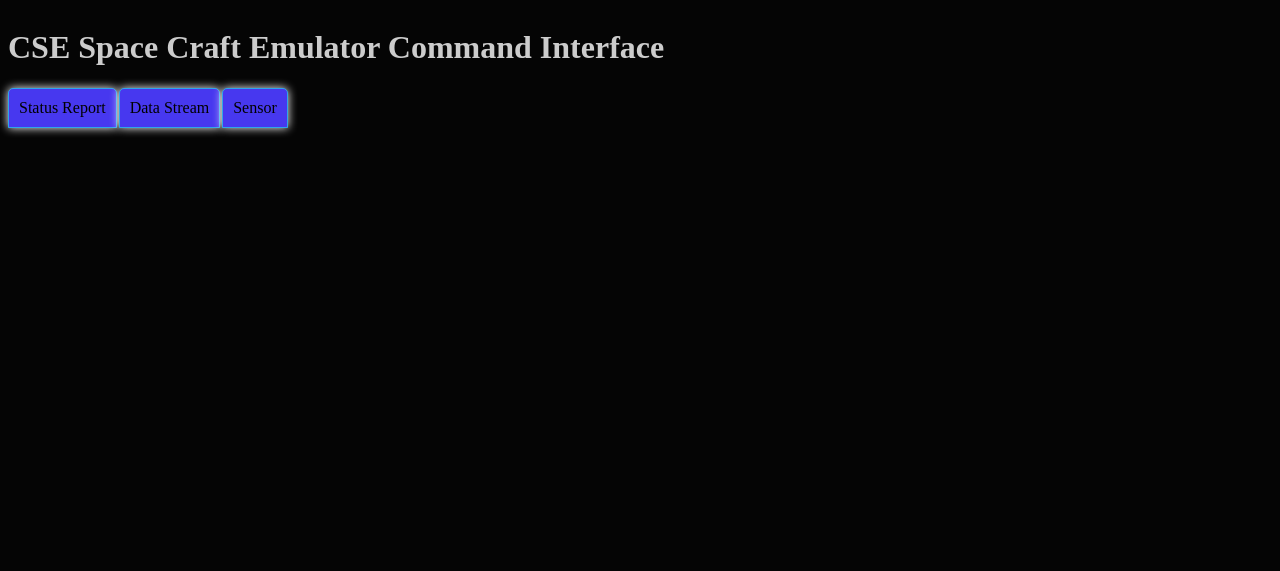
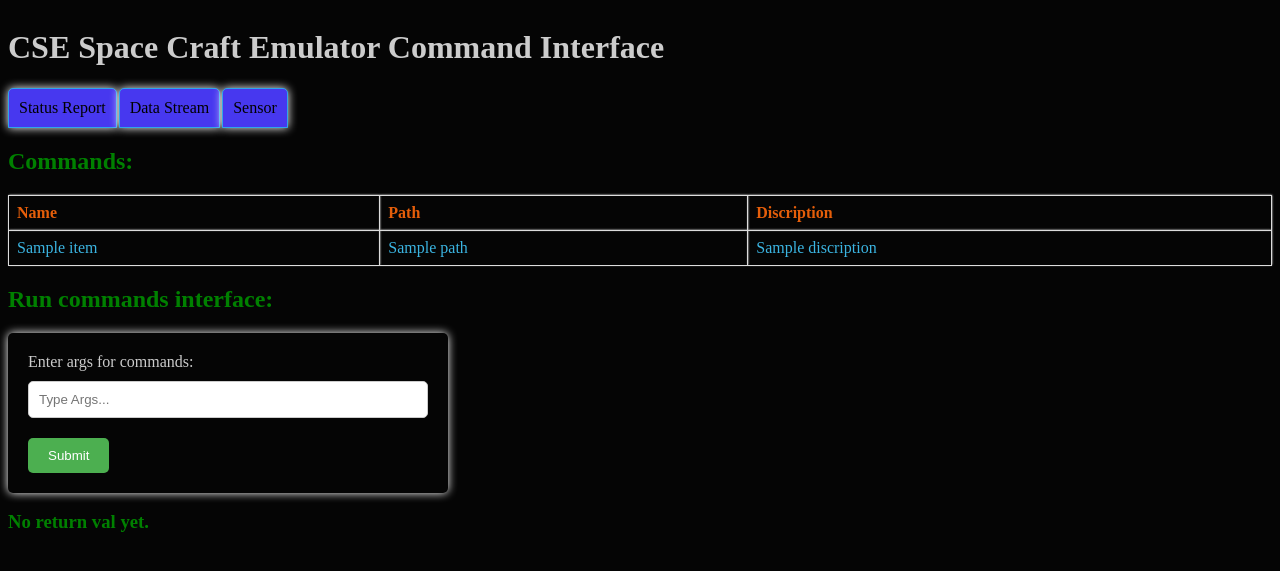
Before and after one commit to Center-for-Space-Engineering/ground_station, a Python web app: template src/host/templates/Command.html in a window 1280 px wide. Shown: the top 571 px of the page. Run offline with Jinja, Linux system fonts and the light colour scheme; the template is opened without the code that fills it: most values are stand-ins (such as "Sample title", 1, 10 or a date in 2020).

Commit message:
working on commands ui

```diff
--- a/src/host/commandParent.py
+++ b/src/host/commandParent.py
@@ -46,3 +46,9 @@ class commandParent():
             class uses.
         '''
         return "<p>\t No Args implement</p>"
+    def get_args_server(self):
+        return [{
+            'Name' : 'No get_args_server implemented',
+            'Path' : 'No path given',
+            'Discription' : 'Please implente the get_args_server function so that the server can run this command.'
+            }]
--- a/src/host/source/page_manigure.js
+++ b/src/host/source/page_manigure.js
@@ -92,7 +92,7 @@ function refresh_thread_report()
         }
     });
 }
-
+//This fuction updates our status report by sending a request to the server and then passing that response back to the webpage
 function refresh_status_report()
 {
     // Fetch updated content list from Flask
@@ -113,3 +113,42 @@ function refresh_status_report()
         }
     });
 }
+
+// Function to execute action based on what the user clicked on in the table
+function update_run_arg_box(row) {
+    //update the run commands text box
+    var path_name = row.getAttribute('data-path');
+    var input_command_box = document.getElementById('commands_args');
+    input_command_box.value = path_name;
+}
+
+//This fuction takes an input from the user and then runs
+function run_command()
+{
+    // var path_box = document.getElementById('commands_args');
+    // var path = path_box.value;
+    // alert(path);
+
+    // Fetch updated content list from Flask
+    // fetch(path)
+    // .then(response => response.text())
+    // .then(data => {
+    //     // Display the result (you can replace this with your own script)
+    //     alert('Result: ' + data);
+    // })
+    // .catch(error => {
+    //     // Handle errors
+    //     alert('Error making GET request:', error);
+    // });
+    $.ajax({
+        url: '/bad',
+        method: 'GET',
+        success: function(data) {
+            // Clear existing list items
+            alert('got request' + data);
+            },
+        error: function(error) {
+            alert('Error fetching logger updated content:', error);
+        }
+    });
+}
--- a/src/host/templates/Command.html
+++ b/src/host/templates/Command.html
@@ -5,6 +5,7 @@
     <meta name="viewport" content="width=device-width, initial-scale=1.0">
     <title>https://usu.cse.spacecraftemulator.com</title>
     <script src="page_manigure.js"></script>
+    <script src="https://code.jquery.com/jquery-3.6.4.min.js"></script>
     <style>
         body{
             background-color: #050505;
@@ -31,7 +32,7 @@
             border-radius: 5px;
         }
 
-        input[type="submit"] {
+        .button_formatt {
             background-color: #4caf50;
             color: #fff;
             padding: 10px 20px;
@@ -39,12 +40,20 @@
             border-radius: 5px;
             cursor: pointer;
         }
-
-        input[type="submit"]:hover {
-            background-color: #45a049;
-        }
         .white-text{
             color: #ccc;
+        }
+        .green-text{
+            color: green;
+        }
+        .orange-text{
+            color: rgb(229, 94, 10);
+        }
+        .blue-text{
+            color: blue; /* Set text color to blue */
+        }
+        .nice_teal{
+            color: rgb(59, 181, 226);
         }
         /* Style for the tabs container */
         .tab-container {
@@ -83,6 +92,24 @@
         .item {
             margin-right: 10px; /* Optional: Add margin between items */
         }
+
+        /* Add any additional styles as needed */
+        table {
+            border-collapse: collapse;
+            width: 100%;
+        }
+
+        th, td {
+            border: 1px solid #ddd;
+            padding: 8px;
+            text-align: left;
+            box-shadow: 0 0 2px rgb(255, 254, 254);
+        }
+
+        tr:hover {
+            background-color: #f5f5f5;
+            cursor: pointer;
+        }
     </style>
 </head>
 <body>
@@ -94,5 +121,35 @@
         <div class="tab" onclick="open_tab('Data Stream')">Data Stream</div>
         <div class="tab" onclick="open_tab('Sensor')">Sensor</div>
     </div>
+    <h2 class="green-text"> Commands: </h2>
+    <table>
+        <thead>
+            <tr class = "orange-text">
+                <th>Name</th>
+                <th>Path</th>
+                <th>Discription</th>
+            </tr>
+            <tbody>
+                {% for item in table_data %}
+                    <tr data-path ="{{ item.Path }}" onclick="update_run_arg_box(this)">
+                        <td class = 'nice_teal'>{{ item.Name }}</td>
+                        <td class = 'nice_teal'>{{ item.Path }}</td>
+                        <td class = 'nice_teal'>{{ item.Discription }}</td>
+                    </tr>
+                {% endfor %}
+            </tbody>
+        </thead>
+    </table>
+    <div>
+        <h2 class="green-text"> Run commands interface: </h2>
+    </div>
+    <form>
+        <label class = "white-text" for="user_text">Enter args for commands:</label>
+        <input type="text" id="commands_args" placeholder="Type Args...">
+        <button class = "button_formatt" onclick="run_command()">Submit</button>
+    </form>
+    <div>
+        <h3 class="green-text" id="Report">No return val yet.</h3>
+    </div>
 </body>
 </html>
```
Also changed, not shown: src/host/cmd_dataCollector.py (+39 -7 lines), src/host/cmd_inter.py (+9 -0 lines), src/host/server.py (+6 -4 lines).
